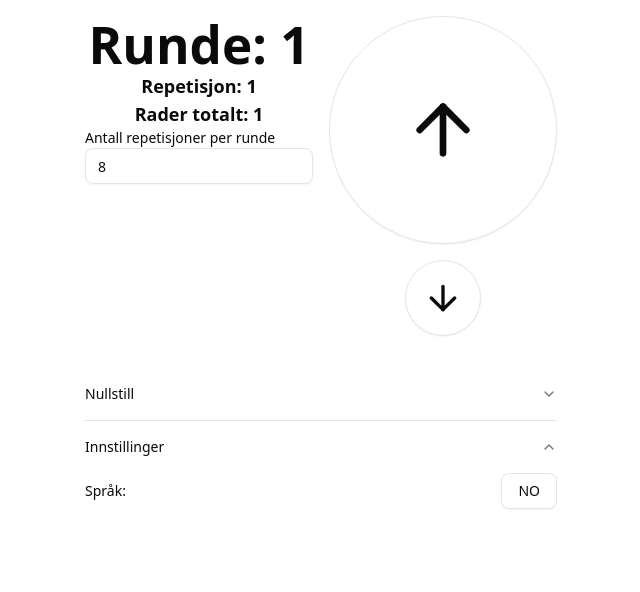
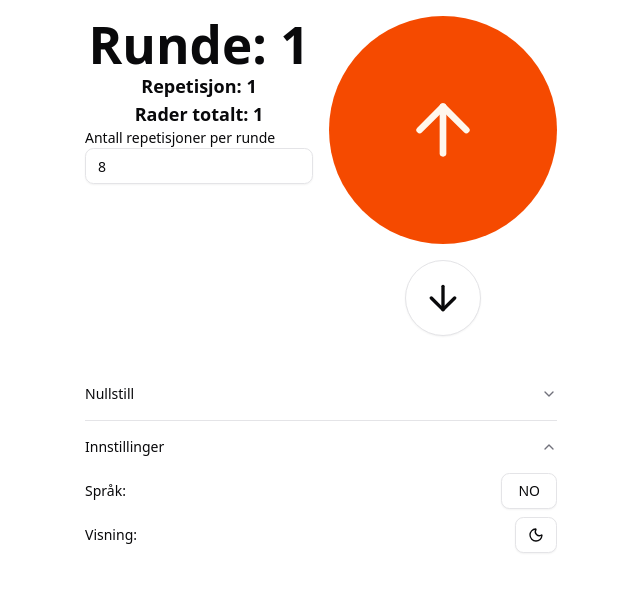
Before and after one commit to SimenZhor/Strikketeller, a React (Vite) app: page / in a window 1280 px wide. Both pictures are taken after a click on the button "Innstillinger". Shown: the top 592 px of the page, without its empty margins (319-959 px from the left). Built offline with nearby package versions, Linux system fonts and the light colour scheme.

Commit message:
Add slight theming
- Add slight theming
- Add dark/light mode toggle support

```diff
--- a/src/App.tsx
+++ b/src/App.tsx
@@ -7,6 +7,7 @@ import { useLocalStorage } from '@/hooks/useLocalStorage'
 import { Accordion, AccordionContent, AccordionItem, AccordionTrigger } from '@/components/ui/accordion'
 import { useTranslation } from 'react-i18next'
 import { LanguageToggle } from '@/components/LanguageToggle'
+import { ModeToggle } from '@/components/ModeToggle'
 
 const defaultState = {
   rounds: 0,
@@ -67,7 +68,7 @@ function App() {
 
         <div className="col-span-2 flex flex-col items-center justify-center gap-4">
           {/* Large button to increase the count */}
-          <Button variant="outline" className="rounded-full aspect-square w-full h-full"
+          <Button variant="default" className="rounded-full aspect-square w-full h-full"
             onClick={handleIncrement}>
             <ArrowUp className="size-[5rem]" />
           </Button>
@@ -106,8 +107,13 @@ function App() {
               {t('settings')}
             </AccordionTrigger>
             <AccordionContent>
-              <div className="flex flex-row gap-2 mb-2 justify-between items-center">
-                {t('language')}: <LanguageToggle />
+              <div className="flex flex-col gap-2 mb-2">
+                <div className="flex flex-row gap-2 justify-between items-center">
+                  {t('language')}: <LanguageToggle />
+                </div>
+                <div className="flex flex-row gap-2 justify-between items-center">
+                  {t('mode')}: <ModeToggle />
+                </div>
               </div>
             </AccordionContent>
           </AccordionItem>
--- /dev/null
+++ b/src/components/ModeToggle.tsx
@@ -0,0 +1,58 @@
+import { useLocalStorage } from '@/hooks/useLocalStorage'
+import { Button } from '@/components/ui/button'
+import { useEffect } from 'react'
+import { cn } from '@/lib/utils'
+import { Sun, Moon } from 'lucide-react'
+
+type Mode = 'light' | 'dark'
+
+export function ModeToggle({ className }: { className?: string }) {
+  // Initialize mode from system preference if no stored preference exists
+  const getInitialMode = (): Mode => {
+    if (typeof window === 'undefined') return 'light'
+
+    try {
+      const stored = localStorage.getItem('strikketeller-mode')
+      if (stored) {
+        const parsed = JSON.parse(stored)
+        if (parsed === 'dark' || parsed === 'light') {
+          return parsed as Mode
+        }
+      }
+    } catch {
+      // Invalid stored value, fall through to system preference
+    }
+
+    // No stored preference, use system preference
+    const prefersDark = window.matchMedia('(prefers-color-scheme: dark)').matches
+    return prefersDark ? 'dark' : 'light'
+  }
+
+  const [mode, setMode] = useLocalStorage<Mode>('strikketeller-mode', getInitialMode())
+
+  // Apply mode to document on mount and when mode changes
+  useEffect(() => {
+    const root = document.documentElement
+    if (mode === 'dark') {
+      root.classList.add('dark')
+    } else {
+      root.classList.remove('dark')
+    }
+  }, [mode])
+
+  const toggleMode = () => {
+    const newMode: Mode = mode === 'light' ? 'dark' : 'light'
+    setMode(newMode)
+  }
+
+  return (
+    <Button
+      variant="outline"
+      onClick={toggleMode}
+      className={cn("text-sm", className)}
+      aria-label={mode === 'light' ? 'Switch to dark mode' : 'Switch to light mode'}
+    >
+      {mode === 'light' ? <Moon className="size-4" /> : <Sun className="size-4" />}
+    </Button>
+  )
+}
--- a/src/i18n/locales/en-US.json
+++ b/src/i18n/locales/en-US.json
@@ -8,5 +8,6 @@
   "resetCounter": "Reset counter",
   "resetAll": "Reset all",
   "settings": "Settings",
-  "language": "Language"
+  "language": "Language",
+  "mode": "Mode"
 }
--- a/src/i18n/locales/nb-NO.json
+++ b/src/i18n/locales/nb-NO.json
@@ -8,5 +8,6 @@
   "resetCounter": "Nullstill teller",
   "resetAll": "Nullstill alt",
   "settings": "Innstillinger",
-  "language": "Språk"
+  "language": "Språk",
+  "mode": "Visning"
 }
--- a/src/index.css
+++ b/src/index.css
@@ -4,10 +4,6 @@
   font-family: system-ui, Avenir, Helvetica, Arial, sans-serif;
   line-height: 1.5;
   font-weight: 400;
-
-  color-scheme: light dark;
-  color: rgba(255, 255, 255, 0.87);
-  background-color: #242424;
 
   font-synthesis: none;
   text-rendering: optimizeLegibility;
--- a/src/styles/globals.css
+++ b/src/styles/globals.css
@@ -4,74 +4,72 @@
 @custom-variant dark (&:is(.dark *));
 
 :root {
+    --radius: 0.65rem;
     --background: oklch(1 0 0);
-    --foreground: oklch(0.145 0 0);
+    --foreground: oklch(0.141 0.005 285.823);
     --card: oklch(1 0 0);
-    --card-foreground: oklch(0.145 0 0);
+    --card-foreground: oklch(0.141 0.005 285.823);
     --popover: oklch(1 0 0);
-    --popover-foreground: oklch(0.145 0 0);
-    --primary: oklch(0.205 0 0);
-    --primary-foreground: oklch(0.985 0 0);
-    --secondary: oklch(0.97 0 0);
-    --secondary-foreground: oklch(0.205 0 0);
-    --muted: oklch(0.97 0 0);
-    --muted-foreground: oklch(0.556 0 0);
-    --accent: oklch(0.97 0 0);
-    --accent-foreground: oklch(0.205 0 0);
+    --popover-foreground: oklch(0.141 0.005 285.823);
+    --primary: oklch(0.646 0.222 41.116);
+    --primary-foreground: oklch(0.98 0.016 73.684);
+    --secondary: oklch(0.967 0.001 286.375);
+    --secondary-foreground: oklch(0.21 0.006 285.885);
+    --muted: oklch(0.967 0.001 286.375);
+    --muted-foreground: oklch(0.552 0.016 285.938);
+    --accent: oklch(0.967 0.001 286.375);
+    --accent-foreground: oklch(0.21 0.006 285.885);
     --destructive: oklch(0.577 0.245 27.325);
-    --destructive-foreground: oklch(0.577 0.245 27.325);
-    --border: oklch(0.922 0 0);
-    --input: oklch(0.922 0 0);
-    --ring: oklch(0.708 0 0);
-    --chart-1: oklch(0.646 0.222 41.116);
-    --chart-2: oklch(0.6 0.118 184.704);
-    --chart-3: oklch(0.398 0.07 227.392);
-    --chart-4: oklch(0.828 0.189 84.429);
-    --chart-5: oklch(0.769 0.188 70.08);
-    --radius: 0.625rem;
+    --border: oklch(0.92 0.004 286.32);
+    --input: oklch(0.92 0.004 286.32);
+    --ring: oklch(0.75 0.183 55.934);
+    --chart-1: oklch(0.837 0.128 66.29);
+    --chart-2: oklch(0.705 0.213 47.604);
+    --chart-3: oklch(0.646 0.222 41.116);
+    --chart-4: oklch(0.553 0.195 38.402);
+    --chart-5: oklch(0.47 0.157 37.304);
     --sidebar: oklch(0.985 0 0);
-    --sidebar-foreground: oklch(0.145 0 0);
-    --sidebar-primary: oklch(0.205 0 0);
-    --sidebar-primary-foreground: oklch(0.985 0 0);
-    --sidebar-accent: oklch(0.97 0 0);
-    --sidebar-accent-foreground: oklch(0.205 0 0);
-    --sidebar-border: oklch(0.922 0 0);
-    --sidebar-ring: oklch(0.708 0 0);
+    --sidebar-foreground: oklch(0.141 0.005 285.823);
+    --sidebar-primary: oklch(0.646 0.222 41.116);
+    --sidebar-primary-foreground: oklch(0.98 0.016 73.684);
+    --sidebar-accent: oklch(0.967 0.001 286.375);
+    --sidebar-accent-foreground: oklch(0.21 0.006 285.885);
+    --sidebar-border: oklch(0.92 0.004 286.32);
+    --sidebar-ring: oklch(0.75 0.183 55.934);
 }
 
 .dark {
-    --background: oklch(0.145 0 0);
+    --background: oklch(0.141 0.005 285.823);
     --foreground: oklch(0.985 0 0);
-    --card: oklch(0.145 0 0);
+    --card: oklch(0.21 0.006 285.885);
     --card-foreground: oklch(0.985 0 0);
-    --popover: oklch(0.145 0 0);
+    --popover: oklch(0.21 0.006 285.885);
     --popover-foreground: oklch(0.985 0 0);
-    --primary: oklch(0.985 0 0);
-    --primary-foreground: oklch(0.205 0 0);
-    --secondary: oklch(0.269 0 0);
+    --primary: oklch(0.705 0.213 47.604);
+    --primary-foreground: oklch(0.98 0.016 73.684);
+    --secondary: oklch(0.274 0.006 286.033);
     --secondary-foreground: oklch(0.985 0 0);
-    --muted: oklch(0.269 0 0);
-    --muted-foreground: oklch(0.708 0 0);
-    --accent: oklch(0.269 0 0);
+    --muted: oklch(0.274 0.006 286.033);
+    --muted-foreground: oklch(0.705 0.015 286.067);
+    --accent: oklch(0.274 0.006 286.033);
     --accent-foreground: oklch(0.985 0 0);
-    --destructive: oklch(0.396 0.141 25.723);
-    --destructive-foreground: oklch(0.637 0.237 25.331);
-    --border: oklch(0.269 0 0);
-    --input: oklch(0.269 0 0);
-    --ring: oklch(0.439 0 0);
-    --chart-1: oklch(0.488 0.243 264.376);
-    --chart-2: oklch(0.696 0.17 162.48);
-    --chart-3: oklch(0.769 0.188 70.08);
-    --chart-4: oklch(0.627 0.265 303.9);
-    --chart-5: oklch(0.645 0.246 16.439);
-    --sidebar: oklch(0.205 0 0);
+    --destructive: oklch(0.704 0.191 22.216);
+    --border: oklch(1 0 0 / 10%);
+    --input: oklch(1 0 0 / 15%);
+    --ring: oklch(0.408 0.123 38.172);
+    --chart-1: oklch(0.837 0.128 66.29);
+    --chart-2: oklch(0.705 0.213 47.604);
+    --chart-3: oklch(0.646 0.222 41.116);
+    --chart-4: oklch(0.553 0.195 38.402);
+    --chart-5: oklch(0.47 0.157 37.304);
+    --sidebar: oklch(0.21 0.006 285.885);
     --sidebar-foreground: oklch(0.985 0 0);
-    --sidebar-primary: oklch(0.488 0.243 264.376);
-    --sidebar-primary-foreground: oklch(0.985 0 0);
-    --sidebar-accent: oklch(0.269 0 0);
+    --sidebar-primary: oklch(0.705 0.213 47.604);
+    --sidebar-primary-foreground: oklch(0.98 0.016 73.684);
+    --sidebar-accent: oklch(0.274 0.006 286.033);
     --sidebar-accent-foreground: oklch(0.985 0 0);
-    --sidebar-border: oklch(0.269 0 0);
-    --sidebar-ring: oklch(0.439 0 0);
+    --sidebar-border: oklch(1 0 0 / 10%);
+    --sidebar-ring: oklch(0.408 0.123 38.172);
 }
 
 @theme inline {
```
